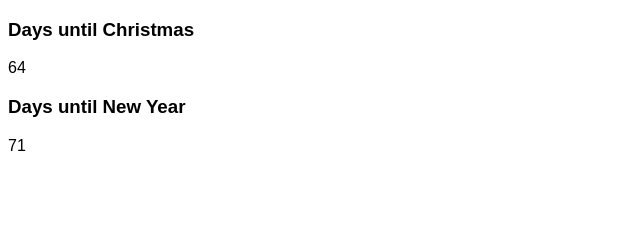
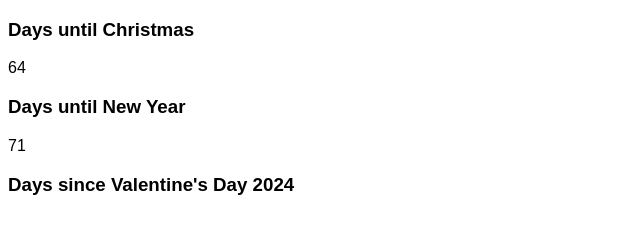
Before and after one commit to raquel-illerias/bis-coding-tasks, a plain HTML site: page stage-1/index.html in a window 1280 px wide. Shown: the whole page, without its empty margins (0-640 px from the left). Drawn offline with Linux system fonts and the light colour scheme.

Commit message:
Add a 3rd date element referencing Valentines Day 2024

```diff
--- a/stage-1/index.html
+++ b/stage-1/index.html
@@ -17,6 +17,9 @@
 				<h3>Days until New Year</h3>
 				<div id="my-element2"></div>
 			</div>
-		</div>
+			<div>
+				<h3>Days since Valentine's Day 2024</h3>
+				<div id="my-element3"></div>
+			</div>
 	</body>
 </html>
```
